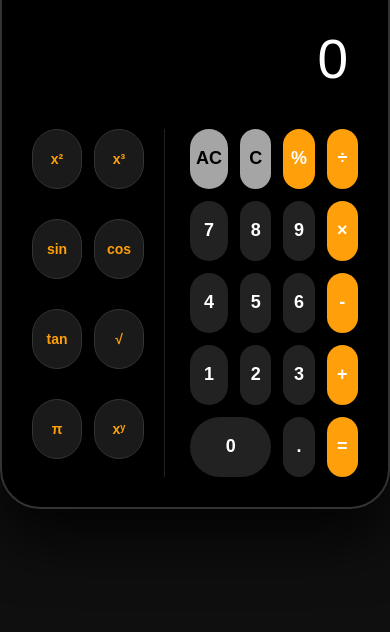
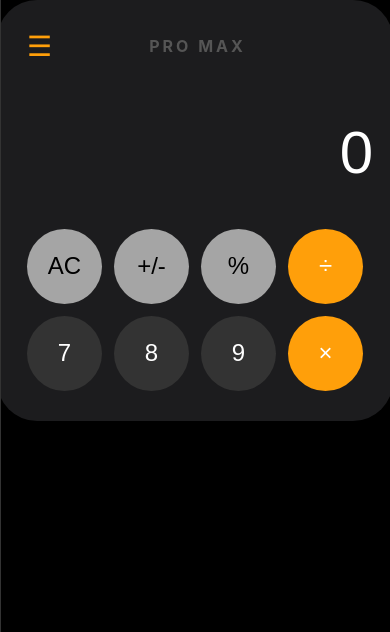
Before and after one commit to shanushona9326-dot/Calculator, a plain HTML site: page index.html in a window 390 px wide. Shown: the part 212-844 px from the top of the page. Drawn offline with Linux system fonts and the light colour scheme.

Commit message:
Refactor index.html for improved layout and styling
Updated HTML structure, added viewport meta tag, and improved styling for better responsiveness and user experience.

```diff
--- a/index.html
+++ b/index.html
@@ -2,147 +2,129 @@
 <html lang="en">
 <head>
     <meta charset="UTF-8">
+    <meta name="viewport" content="width=device-width, initial-scale=1.0">
     <title>Calculator Pro Max</title>
     <style>
-        * { box-sizing: border-box; transition: 0.2s; }
-        body { background: #0f0f0f; display: flex; justify-content: center; align-items: center; height: 100vh; margin: 0; font-family: 'Segoe UI', sans-serif; user-select: none; }
-        .calc-container { background: #000; padding: 30px; border-radius: 40px; width: 620px; border: 2px solid #333; box-shadow: 0 30px 60px rgba(0,0,0,0.8); }
-        h1 { color: #ff9f0a; text-align: center; font-size: 20px; letter-spacing: 4px; margin-bottom: 25px; font-weight: bold; }
-        #display { width: 100%; height: 100px; font-size: 55px; text-align: right; border: none; background: none; color: white; outline: none; margin-bottom: 20px; padding: 10px; }
-        .layout { display: flex; gap: 25px; }
-        .sci-side { display: grid; grid-template-columns: repeat(2, 1fr); gap: 12px; flex: 1; border-right: 1px solid #222; padding-right: 20px; }
-        .std-side { display: grid; grid-template-columns: repeat(4, 1fr); gap: 12px; flex: 1.5; }
-        button { height: 60px; border-radius: 30px; border: none; font-size: 18px; font-weight: 600; cursor: pointer; color: white; }
-        .btn-num { background: #222; }
-        .btn-op { background: #ff9f0a; color: white; }
-        .btn-sci { background: #1a1a1a; color: #ff9f0a; font-size: 14px; border: 1px solid #333; }
-        .btn-ac { background: #a5a5a5; color: black; }
-        .highlight { color: #ff9f0a !important; font-weight: bold; }
-        button:hover { filter: brightness(1.4); }
-        button:active { transform: scale(0.9); }
+        :root { --orange: #ff9f0a; --dark-grey: #1c1c1e; --black: #000; }
+        body { background-color: var(--black); color: white; font-family: -apple-system, sans-serif; margin: 0; display: flex; justify-content: center; align-items: center; min-height: 100vh; }
+
+        /* Sidebar Navigation */
+        .sidebar { height: 100%; width: 0; position: fixed; z-index: 100; top: 0; left: 0; background-color: #111; overflow-x: hidden; transition: 0.5s; padding-top: 60px; border-right: 1px solid #333; }
+        .sidebar a { padding: 15px 25px; text-decoration: none; font-size: 18px; color: #888; display: block; transition: 0.3s; cursor: pointer; }
+        .sidebar a:hover { color: var(--orange); background: #222; }
+        .sidebar .closebtn { position: absolute; top: 0; right: 25px; font-size: 36px; }
+
+        /* Main Pro Max Container */
+        .pro-container { width: 95%; max-width: 400px; background: var(--dark-grey); padding: 20px; border-radius: 40px; box-shadow: 0 30px 60px rgba(0,0,0,0.8); position: relative; }
+
+        .header-row { display: flex; align-items: center; justify-content: space-between; margin-bottom: 15px; }
+        .menu-btn { background: none; border: none; color: var(--orange); font-size: 28px; cursor: pointer; padding: 10px; }
+        h1 { font-size: 16px; letter-spacing: 3px; color: #555; margin: 0; text-transform: uppercase; }
+
+        /* Display Area */
+        #display-main { width: 100%; background: none; border: none; color: white; font-size: 60px; text-align: right; padding: 20px 10px; outline: none; margin-bottom: 10px; font-weight: 300; }
+
+        /* Conversion Boxes */
+        .tool-box { display: none; flex-direction: column; gap: 12px; animation: slideUp 0.3s ease; padding: 10px; }
+        .active { display: flex; }
+        @keyframes slideUp { from { opacity: 0; transform: translateY(20px); } to { opacity: 1; transform: translateY(0); } }
+
+        input.tool-input, select.tool-select { background: #2c2c2e; border: 1px solid #3a3a3c; color: white; padding: 15px; border-radius: 15px; font-size: 18px; width: 100%; box-sizing: border-box; outline: none; }
+        input.tool-input:focus { border-color: var(--orange); }
+
+        .res-pill { background: rgba(255, 159, 10, 0.15); border: 1px solid var(--orange); padding: 15px; border-radius: 20px; text-align: center; color: var(--orange); font-size: 18px; font-weight: bold; margin-top: 10px; }
+
+        /* Original Style Buttons (Placeholder for Layout) */
+        .btn-grid { display: grid; grid-template-columns: repeat(4, 1fr); gap: 12px; }
+        .btn { background: #333; border-radius: 50%; height: 75px; width: 75px; border: none; color: white; font-size: 24px; cursor: pointer; transition: 0.2s; }
+        .btn:active { background: #555; }
+        .btn-orange { background: var(--orange); }
+        .btn-grey { background: #a5a5a5; color: black; }
     </style>
 </head>
 <body>
 
-<div class="calc-container">
-    <h1>CALCULATOR PRO MAX</h1>
-    <input type="text" id="display" value="0" readonly>
+<div id="proSidebar" class="sidebar">
+    <a class="closebtn" onclick="toggleMenu()">&times;</a>
+    <p style="color:#444; font-size:12px; padding-left:25px; letter-spacing:2px;">ENGINE MODES</p>
+    <a onclick="switchTool('calc')">STANDARD CALC</a>
+    <a onclick="switchTool('curr')">LIVE CURRENCY</a>
+    <a onclick="switchTool('mass')">MASS CONVERTER</a>
+    <a onclick="switchTool('speed')">SPEED & DISTANCE</a>
+</div>
 
-    <div class="layout">
-        <div class="sci-side">
-            <button class="btn-sci" onclick="press('**2')">x²</button>
-            <button class="btn-sci" onclick="press('**3')">x³</button>
-            <button class="btn-sci" onclick="math('sin')">sin</button>
-            <button class="btn-sci" onclick="math('cos')">cos</button>
-            <button class="btn-sci" onclick="math('tan')">tan</button>
-            <button class="btn-sci" onclick="math('sqrt')">√</button>
-            <button class="btn-sci" onclick="press('3.14159')">π</button>
-            <button class="btn-sci" onclick="press('**')">xʸ</button>
-        </div>
+<div class="pro-container">
+    <div class="header-row">
+        <button class="menu-btn" onclick="toggleMenu()">&#9776;</button>
+        <h1 id="mode-title">PRO MAX</h1>
+        <div style="width:40px;"></div>
+    </div>
 
-        <div class="std-side">
-            <button class="btn-ac" onclick="cls()">AC</button>
-            <button class="btn-ac" onclick="del()">C</button>
-            <button class="btn-op" onclick="press('%')">%</button>
-            <button class="btn-op" onclick="press('/')">÷</button>
-
-            <button class="btn-num" onclick="press('7')">7</button>
-            <button class="btn-num" onclick="press('8')">8</button>
-            <button class="btn-num" onclick="press('9')">9</button>
-            <button class="btn-op" onclick="press('*')">×</button>
-
-            <button class="btn-num" onclick="press('4')">4</button>
-            <button class="btn-num" onclick="press('5')">5</button>
-            <button class="btn-num" onclick="press('6')">6</button>
-            <button class="btn-op" onclick="press('-')">-</button>
-
-            <button class="btn-num" onclick="press('1')">1</button>
-            <button class="btn-num" onclick="press('2')">2</button>
-            <button class="btn-num" onclick="press('3')">3</button>
-            <button class="btn-op" onclick="press('+')">+</button>
-
-            <button class="btn-num" style="grid-column: span 2;" onclick="press('0')">0</button>
-            <button class="btn-num" onclick="press('.')">.</button>
-            <button class="btn-op" onclick="runSteps()">=</button>
+    <div id="calc-tool" class="tool-box active">
+        <input type="text" id="display-main" value="0" readonly>
+        <div class="btn-grid">
+            <button class="btn btn-grey">AC</button>
+            <button class="btn btn-grey">+/-</button>
+            <button class="btn btn-grey">%</button>
+            <button class="btn btn-orange">÷</button>
+            <button class="btn">7</button><button class="btn">8</button><button class="btn">9</button>
+            <button class="btn btn-orange">×</button>
         </div>
     </div>
+
+    <div id="curr-tool" class="tool-box">
+        <input type="number" id="c-amt" class="tool-input" placeholder="Enter Amount" oninput="doCurr()">
+        <select id="c-from" class="tool-select" onchange="doCurr()">
+            <option value="USD">USD ($)</option>
+            <option value="INR" selected>INR (₹)</option>
+        </select>
+        <select id="c-to" class="tool-select" onchange="doCurr()">
+            <option value="USD" selected>USD ($)</option>
+            <option value="INR">INR (₹)</option>
+        </select>
+        <div id="c-res" class="res-pill">Ready to Convert</div>
+    </div>
+
+    <div id="mass-tool" class="tool-box">
+        <input type="number" id="m-val" class="tool-input" placeholder="Weight Value" oninput="doMass()">
+        <select id="m-unit" class="tool-select" onchange="doMass()">
+            <option value="kg">Kilograms</option>
+            <option value="lb">Pounds</option>
+        </select>
+        <div id="m-res" class="res-pill">0 kg = 0 lb</div>
+    </div>
+
 </div>
 
 <script>
-    const box = document.getElementById('display');
-
-    function press(v) {
-        const lastChar = box.value.slice(-1);
-        const operators = ['+', '-', '*', '/', '.', '%'];
-        if (operators.includes(v) && operators.includes(lastChar)) return;
-        if (box.value === "0" && !v.includes('*')) box.value = v;
-        else box.value += v;
+    function toggleMenu() {
+        const s = document.getElementById("proSidebar");
+        s.style.width = s.style.width === "250px" ? "0" : "250px";
     }
 
-    // ULTRA-STRICT WHITELIST KEYBOARD LOGIC
-    window.addEventListener('keydown', (e) => {
-        const key = e.key;
-
-        // Allowed Numbers
-        if (key >= '0' && key <= '9') {
-            e.preventDefault();
-            press(key);
-        }
-        // Allowed Math Operators
-        else if (['+', '-', '*', '/', '.', '%'].includes(key)) {
-            e.preventDefault();
-            press(key);
-        }
-        // Action Keys
-        else if (key === 'Enter') {
-            e.preventDefault();
-            runSteps();
-        } else if (key === 'Backspace') {
-            e.preventDefault();
-            del();
-        } else if (key === 'Escape') {
-            e.preventDefault();
-            cls();
-        }
-        // BLOCK EVERYTHING ELSE (F1-F12, Letters, etc.)
-        else {
-            if (key.startsWith('F')) {
-                e.preventDefault();
-            }
-        }
-    });
-
-    function cls() { box.value = "0"; box.classList.remove('highlight'); }
-
-    function del() {
-        if (box.value.length > 1) box.value = box.value.slice(0, -1);
-        else box.value = "0";
+    function switchTool(tool) {
+        document.querySelectorAll('.tool-box').forEach(box => box.classList.remove('active'));
+        document.getElementById(tool + '-tool').classList.add('active');
+        document.getElementById('mode-title').innerText = tool.toUpperCase() + " PRO";
+        toggleMenu();
     }
 
-    async function runSteps() {
-        let eq = box.value;
-        const pattern = /(-?\d+\.?\d*[\+\-\*\/]|(-?\d+\.?\d*\*\*+\d+))(-?\d+\.?\d*)/;
-        box.classList.add('highlight');
-        while (true) {
-            let match = eq.match(pattern);
-            if (!match) break;
-            let stepResult = eval(match[0]);
-            if (!Number.isInteger(stepResult)) stepResult = stepResult.toFixed(4);
-            eq = eq.replace(match[0], stepResult);
-            box.value = eq;
-            await new Promise(r => setTimeout(r, 1000));
-        }
-        box.classList.remove('highlight');
+    async function doCurr() {
+        const a = document.getElementById('c-amt').value;
+        const f = document.getElementById('c-from').value;
+        const t = document.getElementById('c-to').value;
+        if(!a) return;
+        const r = await fetch(`https://open.er-api.com/v6/latest/${f}`);
+        const d = await r.json();
+        document.getElementById('c-res').innerText = `${a} ${f} = ${(a * d.rates[t]).toFixed(2)} ${t}`;
     }
 
-    function math(type) {
-        let n = eval(box.value);
-        if(type === 'sin') box.value = Math.sin(n * Math.PI/180).toFixed(4);
-        if(type === 'cos') box.value = Math.cos(n * Math.PI/180).toFixed(4);
-        if(type === 'tan') box.value = Math.tan(n * Math.PI/180).toFixed(4);
-        if(type === 'sqrt') box.value = Math.sqrt(n).toFixed(4);
+    function doMass() {
+        const v = parseFloat(document.getElementById('m-val').value) || 0;
+        const u = document.getElementById('m-unit').value;
+        if(u==='kg') document.getElementById('m-res').innerText = `${v}kg = ${(v*2.204).toFixed(2)}lb`;
+        else document.getElementById('m-res').innerText = `${v}lb = ${(v/2.204).toFixed(2)}kg`;
     }
 </script>
-
 </body>
 </html>
```
